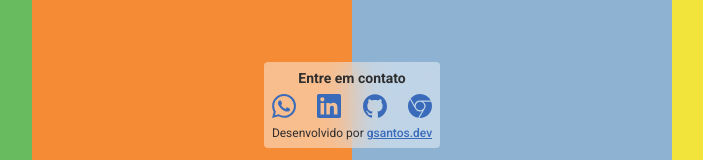
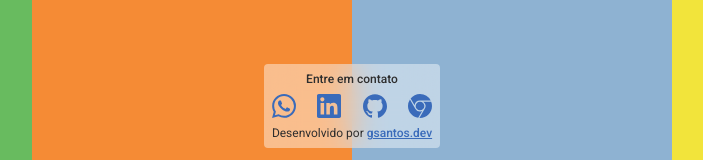
Before and after one commit to Gleydson07/pokemon_edu_v2, a React (Create React App) app: page / in a window 1280 px wide. Shown: the part 620-780 px from the top of the page, without its empty margins (288-991 px from the left). Built offline with nearby package versions, Linux system fonts and the light colour scheme; no server answers; a web font is replaced by a local one.

Commit message:
change style of contactMe component

```diff
--- a/src/components/ContactMe/styles.ts
+++ b/src/components/ContactMe/styles.ts
@@ -11,10 +11,10 @@ export const Container = styled('div', {
 
   '> p': {
     fontFamily: '$Roboto',
-    fontSize: '14px',
+    fontSize: '12px',
     textAlign: 'center',
     color: '$gray700',
-    fontWeight: 700,
+    fontWeight: 500,
     marginBottom: '8px',
   },
 
```
